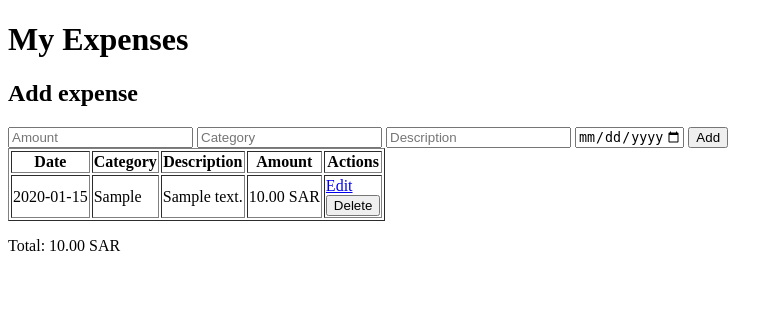
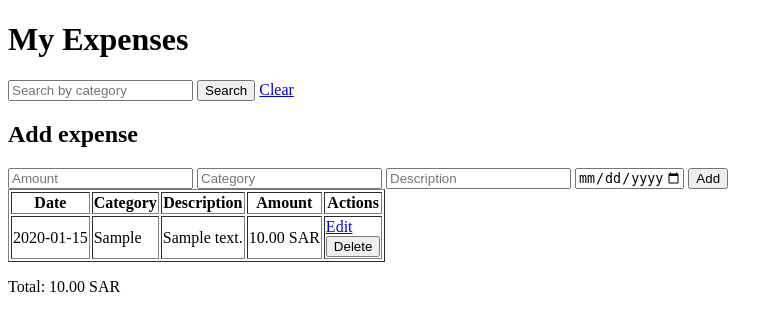
Before and after one commit to Nasr-M-M/expense-tracker, a Flask app: page /expenses in a window 1280 px wide. Shown: the top 331 px of the page, without its empty margins (0-783 px from the left). Run offline with Flask 3, Linux system fonts and the light colour scheme; tables that the repository leaves empty hold one stand-in row (values such as "Sample post").

Commit message:
Add category search to web page

```diff
--- a/app.py
+++ b/app.py
@@ -2,7 +2,7 @@ from flask import Flask, render_template, request, redirect, abort
 from expenses import CURRENCY, show_total, validate_amount, validate_text, validate_date
 from storage import (
     init_db, get_all_expenses_db, add_expense_db,
-    delete_expense_db, get_expense_db,update_expense_full_db
+    delete_expense_db, get_expense_db,update_expense_full_db,find_by_category_db
 )
 
 app = Flask(__name__)
@@ -14,10 +14,18 @@ def home():
 
 @app.route("/expenses")
 def expenses_page():
-    expenses = get_all_expenses_db()
+    category = request.args.get("category", "").strip()
+    if category:
+        expenses = find_by_category_db(category)
+    else:
+        expenses = get_all_expenses_db()
     total = show_total(expenses)
     return render_template(
-        "expenses.html", expenses=expenses, currency=CURRENCY, total=total
+        "expenses.html",
+        expenses=expenses,
+        currency=CURRENCY,
+        total=total,
+        category=category,
     )
 
 
--- a/templates/expenses.html
+++ b/templates/expenses.html
@@ -6,6 +6,11 @@
 </head>
 <body>
     <h1>My Expenses</h1>
+        <form method="get" action="/expenses">
+        <input type="text" name="category" placeholder="Search by category" value="{{ category }}">
+        <button type="submit">Search</button>
+        <a href="/expenses">Clear</a>
+    </form>
     <h2>Add expense</h2>
     <form method="post" action="/add">
     <input type="number" step="0.01" name="amount" placeholder="Amount" required>
```
